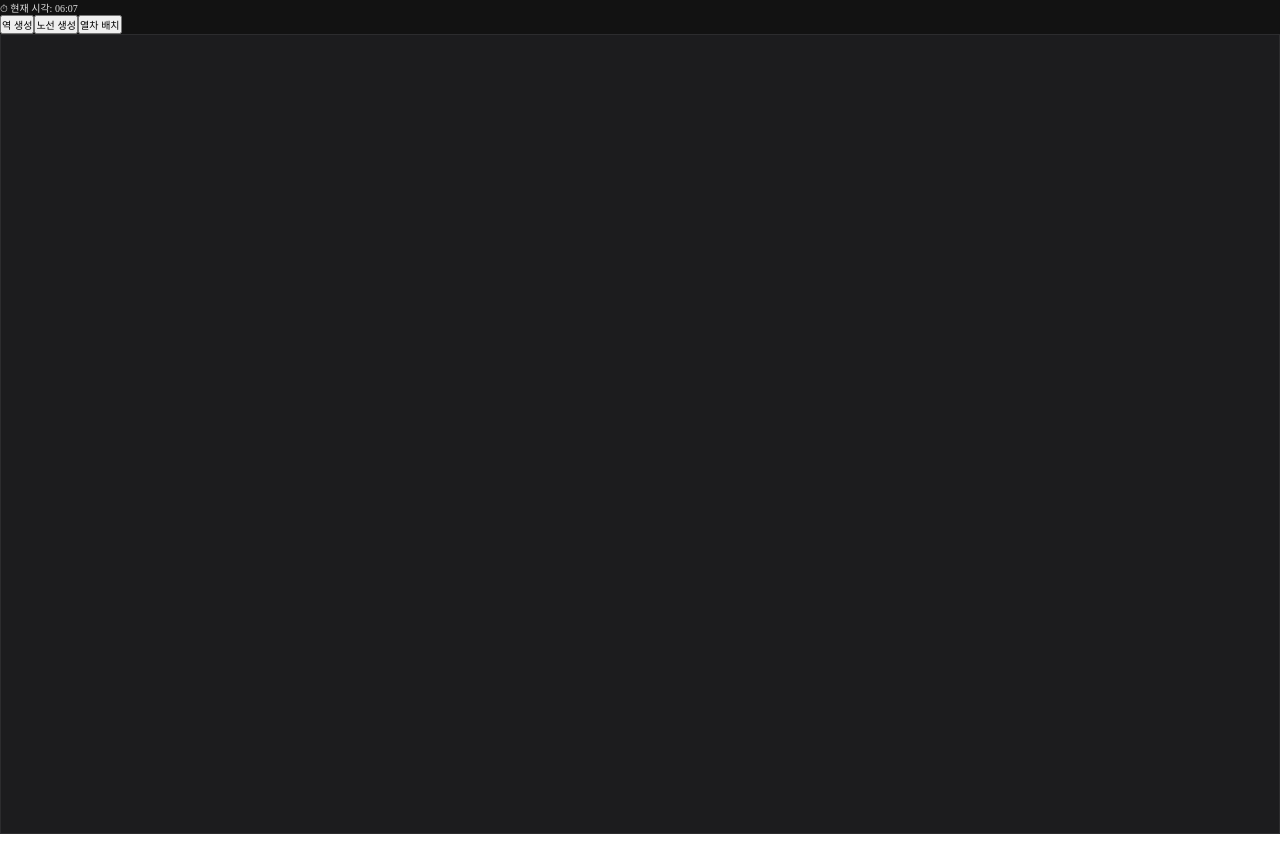
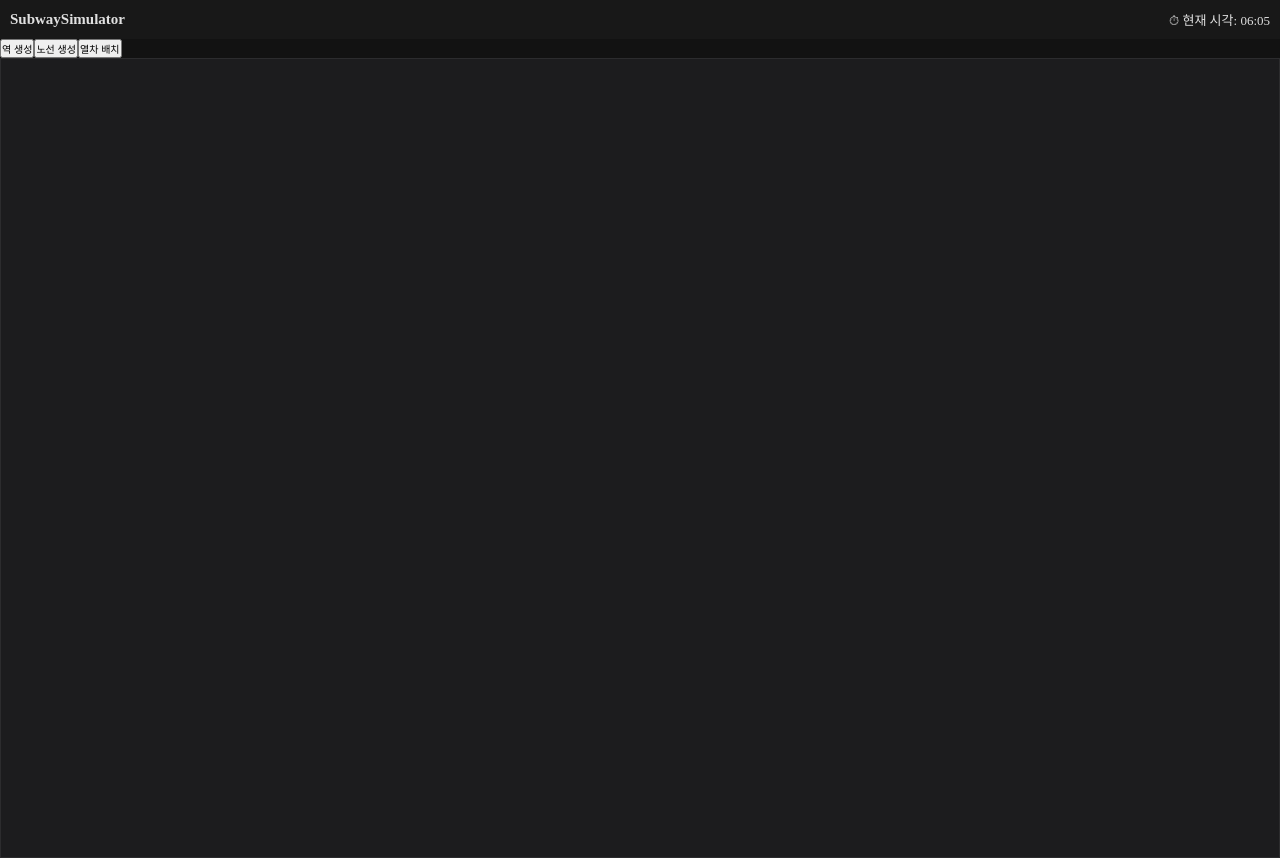
Before and after one commit to wisberry2022/subway-simul, a React (Vite) app: page / in a window 1280 px wide. Before the commit the page ends 834 px from the top, so only its background shows below. Built offline with nearby package versions, Linux system fonts and the light colour scheme; a web font is replaced by a local one.

Commit message:
top status bar

```diff
--- a/src/App.tsx
+++ b/src/App.tsx
@@ -1,6 +1,6 @@
 import { MapCanvas } from "./components/MapCanvas";
 import { SidebarTools } from "./components/SidebarTools";
-import { TopStatusBar } from "./components/TopStatusBar";
+import { TopStatusBar } from "./components/layout/TopStatusBar";
 import { GameProvider } from "./provider/GameProvider";
 
 function App() {
--- a/src/components/TopStatusBar.tsx
+++ /dev/null
@@ -1,14 +0,0 @@
-import type { FC } from "react";
-import { useGameStore } from "../hooks/useGameStore";
-import { formatGameTime } from "../utils/formatGameTime";
-
-export const TopStatusBar: FC = () => {
-  const gameTimeMinutes = useGameStore((s) => s.gameTimeMinutes);
-
-  return (
-    <div>
-      <div>⏱ 현재 시각: {formatGameTime(gameTimeMinutes)}</div>
-      {/* 향후 수익, 승객 수, 만족도 등도 여기 배치 가능 */}
-    </div>
-  );
-};
--- /dev/null
+++ b/src/components/layout/TopStatusBar.css
@@ -0,0 +1,21 @@
+.sideBar {
+  display: flex;
+  justify-content: space-between;
+  align-items: center;
+  padding: 1rem;
+  background-color: #181818;
+}
+
+.title {
+  h1 {
+    font-size: 1.5rem;
+    font-weight: 600;
+  }
+}
+
+.rightBar {
+  .time {
+    font-size: 1.3rem;
+    font-weight: 500;
+  }
+}
--- /dev/null
+++ b/src/components/layout/TopStatusBar.tsx
@@ -0,0 +1,23 @@
+import type { FC } from "react";
+import { useGameStore } from "../../hooks/useGameStore";
+import { formatGameTime } from "../../utils/formatGameTime";
+import "./TopStatusBar.css";
+
+export const TopStatusBar: FC = () => {
+  const gameTimeMinutes = useGameStore((s) => s.gameTimeMinutes);
+
+  return (
+    <div className="sideBar">
+      <div className="title">
+        <h1>SubwaySimulator</h1>
+      </div>
+      <div className="rightBar">
+        <div className="time">
+          ⏱ 현재 시각: {formatGameTime(gameTimeMinutes)}
+        </div>
+      </div>
+
+      {/* 향후 수익, 승객 수, 만족도 등도 여기 배치 가능 */}
+    </div>
+  );
+};
```
